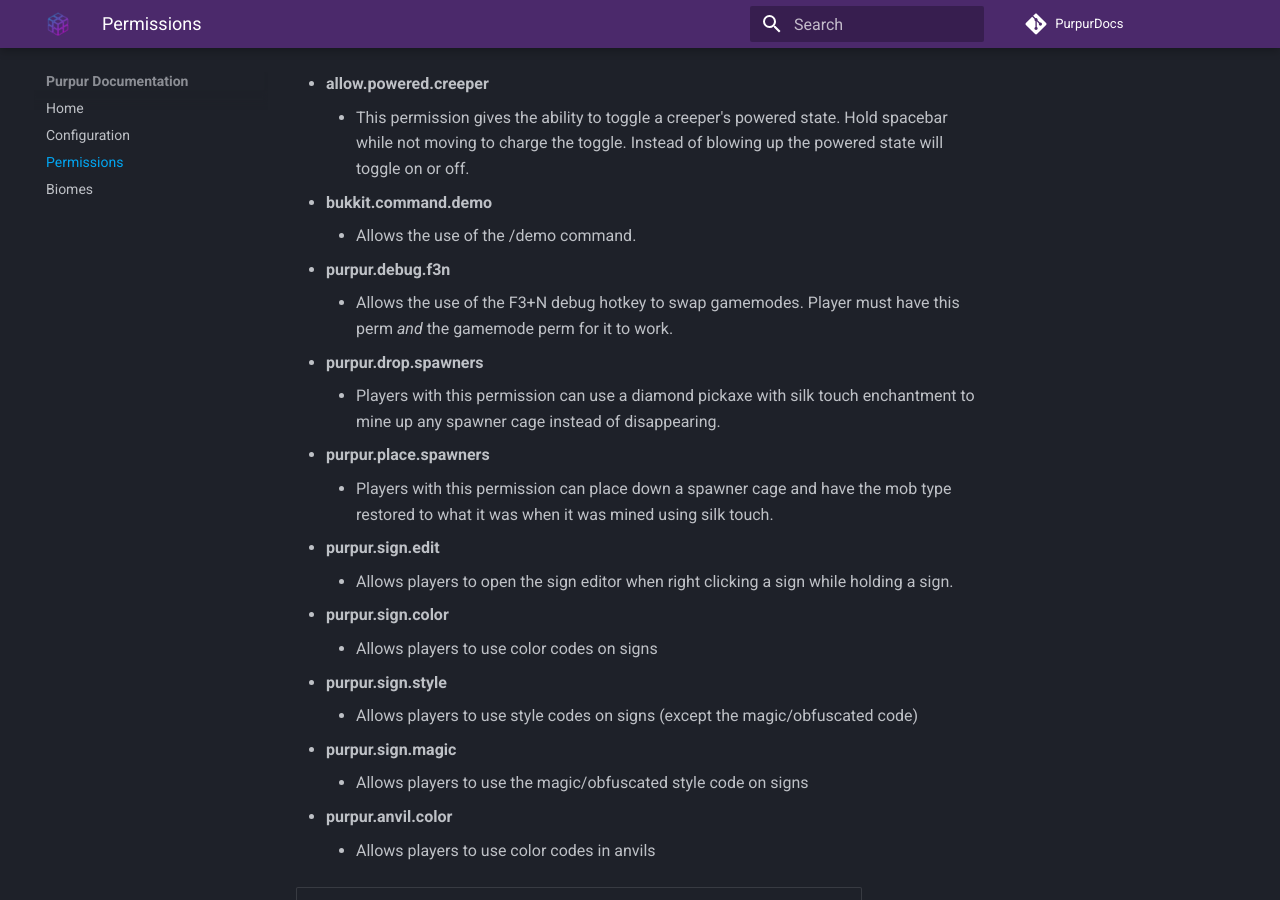
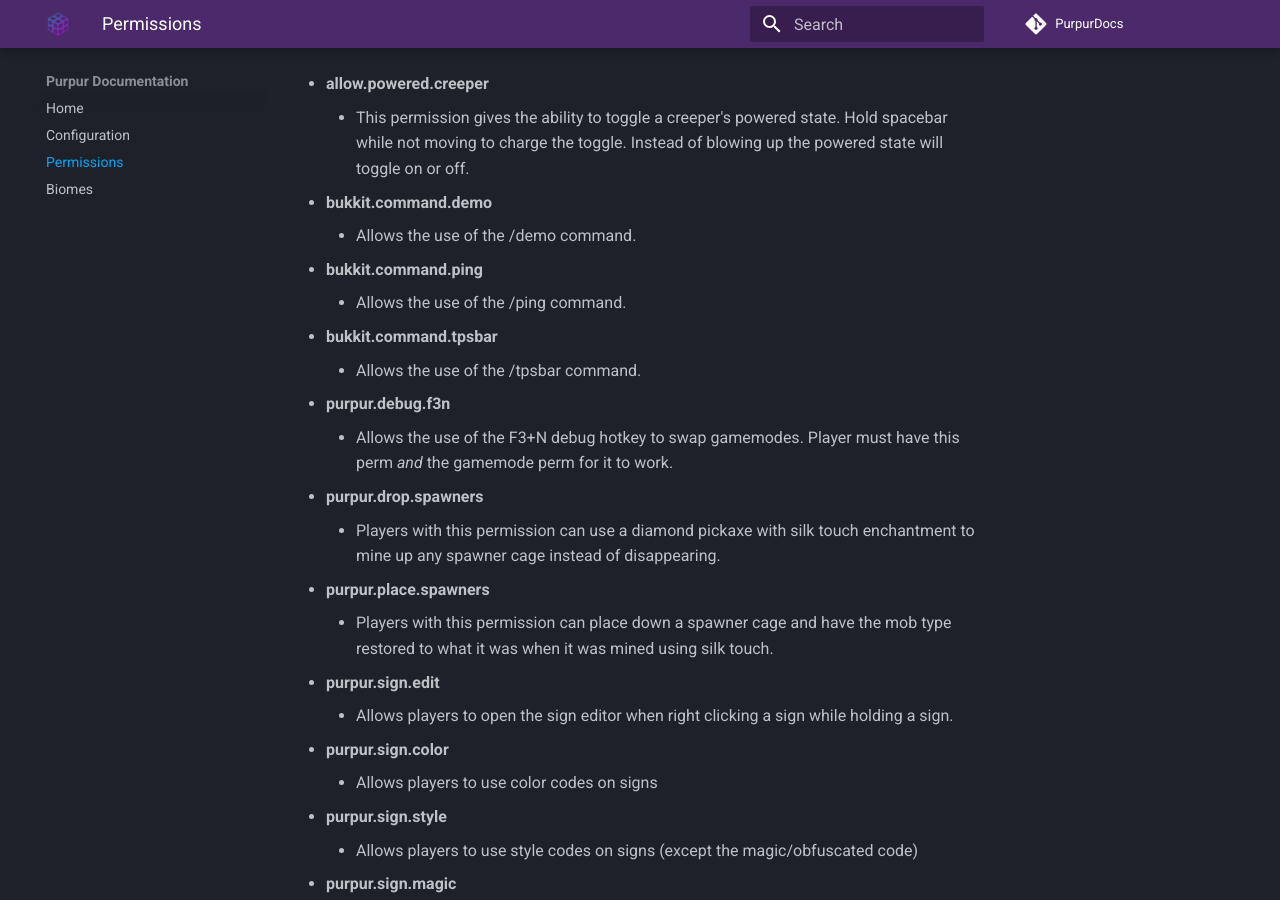
Before and after one commit to PurpurMC/PurpurDocs, an MkDocs documentation site: the page built from docs/Permissions.md, in a window 1280 px wide and 900 px high, scrolled down 913 px. Built offline with MkDocs 1.6.1 and Material for MkDocs 9.7.7, drawn with Linux system fonts in a browser that asks for light colours; comment, search, counter and statistics services are not loaded.

Commit message:
add missing command permissions

```diff
--- a/docs/Permissions.md
+++ b/docs/Permissions.md
@@ -34,6 +34,12 @@ By default **all** of these permissions are for OP users only. Any other users w
 * **bukkit.command.demo**
     - Allows the use of the /demo command.
 
+* **bukkit.command.ping**
+    - Allows the use of the /ping command.
+
+* **bukkit.command.tpsbar**
+    - Allows the use of the /tpsbar command.
+
 * **purpur.debug.f3n**
     - Allows the use of the F3+N debug hotkey to swap gamemodes.
     Player must have this perm _and_ the gamemode perm for it to work.
```
